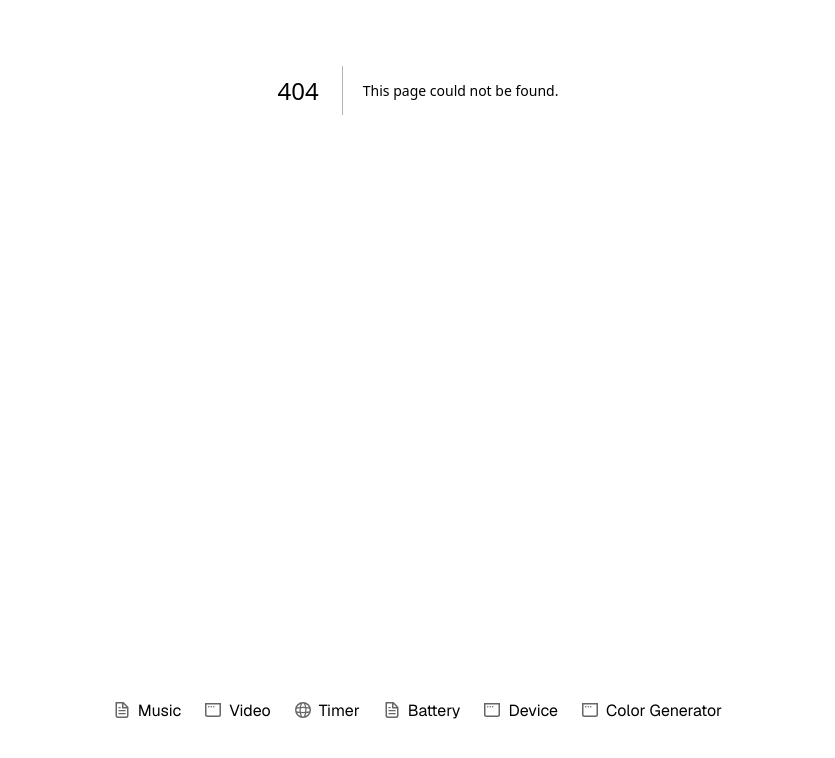
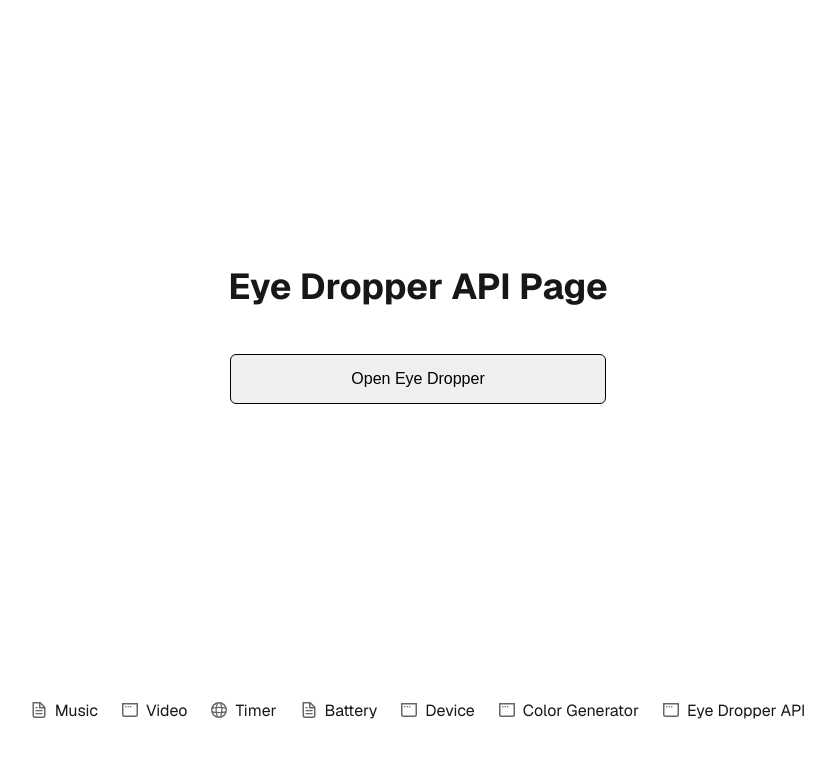
Before and after one commit to Ardelon/page-visibility-api, a Next.js app: page /eye-dropper in a window 1280 px wide. Before the commit this address had no page. Shown: the top 758 px of the page, without its empty margins (222-1057 px from the left). Built offline with nearby package versions, Linux system fonts and the light colour scheme.

Commit message:
color picker

```diff
--- /dev/null
+++ b/app/eye-dropper/page.js
@@ -0,0 +1,65 @@
+"use client";
+import { isClient } from "@/utility/rendering";
+import { useState } from "react";
+
+function EyeDropperPage() {
+  const isBrowser = isClient();
+  const [result, setResult] = useState([]);
+
+  const openEyeDropper = () => {
+    if (!window.EyeDropper) {
+      alert("Your browser does not support the EyeDropper API");
+      return;
+    }
+
+    const eyeDropper = new EyeDropper();
+    const abortController = new AbortController();
+
+    eyeDropper
+      .open({ signal: abortController.signal })
+      .then((result) => {
+        setResult((s) => [result.sRGBHex, ...s].slice(0, 15));
+      })
+      .catch((e) => {
+        alert(e.message);
+      });
+
+    setTimeout(() => {
+      abortController.abort();
+    }, 20000);
+  };
+
+  const copyToClipboard = (color) => {
+    navigator.clipboard.writeText(color);
+  };
+
+  if (!isBrowser) return null;
+
+  return (
+    <div className="battery">
+      <h2>Eye Dropper API Page</h2>
+      <div className="color-container"></div>
+      <button className="button" onClick={openEyeDropper}>
+        Open Eye Dropper
+      </button>
+      <label style={{ textAlign: "center" }}>{result[0]}</label>
+      <div style={{ backgroundColor: result[0], height: "50px" }}></div>
+      <div className="picked-color-container">
+        {result.length > 0 &&
+          result.map((color) => (
+            <div
+              style={{
+                height: "20px",
+                width: "20px",
+                backgroundColor: color,
+                cursor: "pointer",
+              }}
+              onClick={() => copyToClipboard(color)}
+            ></div>
+          ))}
+      </div>
+    </div>
+  );
+}
+
+export default EyeDropperPage;
--- a/app/globals.css
+++ b/app/globals.css
@@ -91,3 +91,9 @@ a {
   border-radius: 6px;
   border: 1px solid black;
 }
+
+.picked-color-container {
+  display: flex;
+  flex-direction: row;
+  gap: 5px;
+}
--- a/app/layout.js
+++ b/app/layout.js
@@ -112,6 +112,16 @@ export default function RootLayout({ children }) {
               />
               Color Generator
             </a>
+            <a href="eye-dropper" rel="noopener noreferrer">
+              <Image
+                aria-hidden
+                src="/window.svg"
+                alt="Window icon"
+                width={16}
+                height={16}
+              />
+              Eye Dropper API
+            </a>
           </footer>
         </div>
       </body>
```
